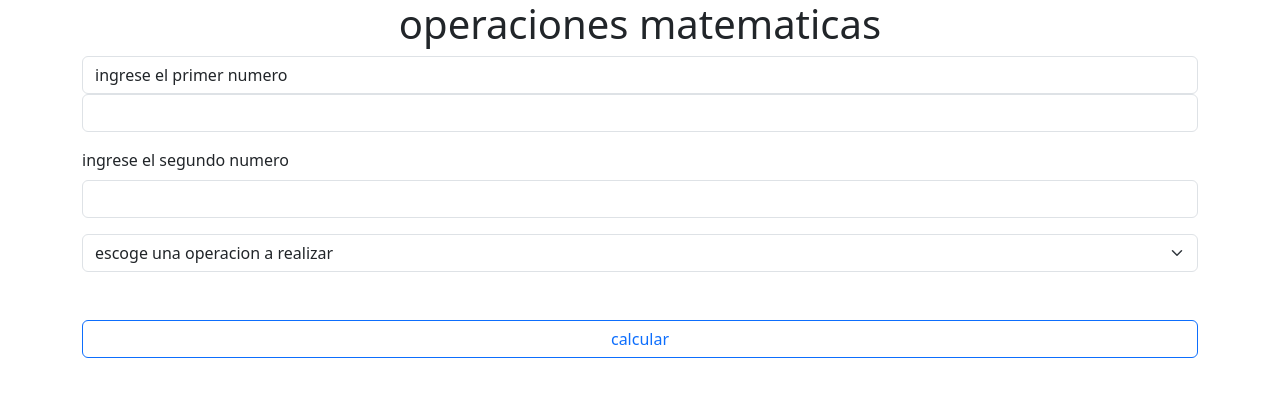
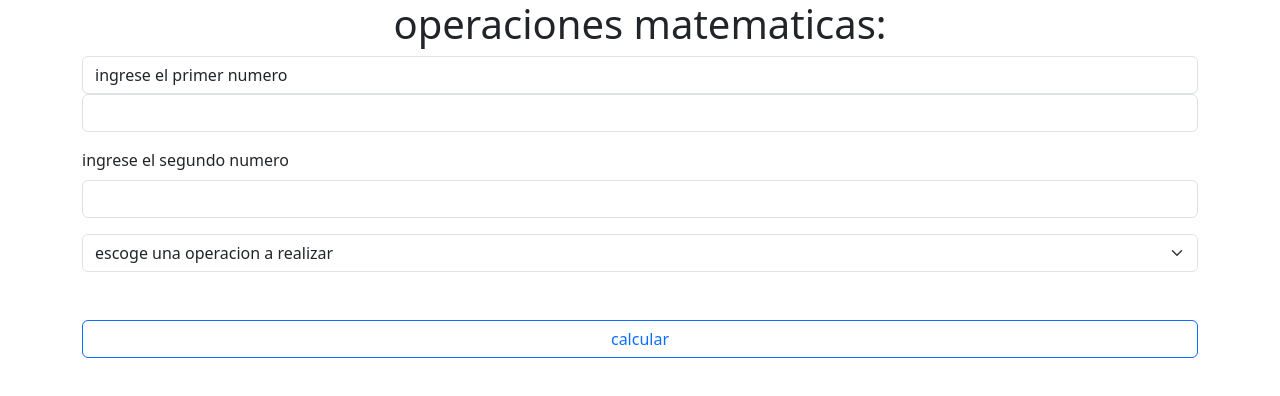
Before and after one commit to jesusdcastro19/laboratorio3, a plain HTML site: page index.html in a window 1280 px wide. Drawn offline with nearby package versions, Linux system fonts and the light colour scheme.

Commit message:
index operaciones

```diff
--- a/index.html
+++ b/index.html
@@ -12,7 +12,7 @@
         <div class="container">
             <div class="row">
                 <div class="col-12">
-                    <h1 class="text-center">operaciones matematicas</h1>
+                    <h1 class="text-center">operaciones matematicas:</h1>
                         <div class="mb-3">
                           <label for="num1" class="form-control">ingrese el primer numero</label>
                           <input type="number" class="form-control" id="num1">
```
